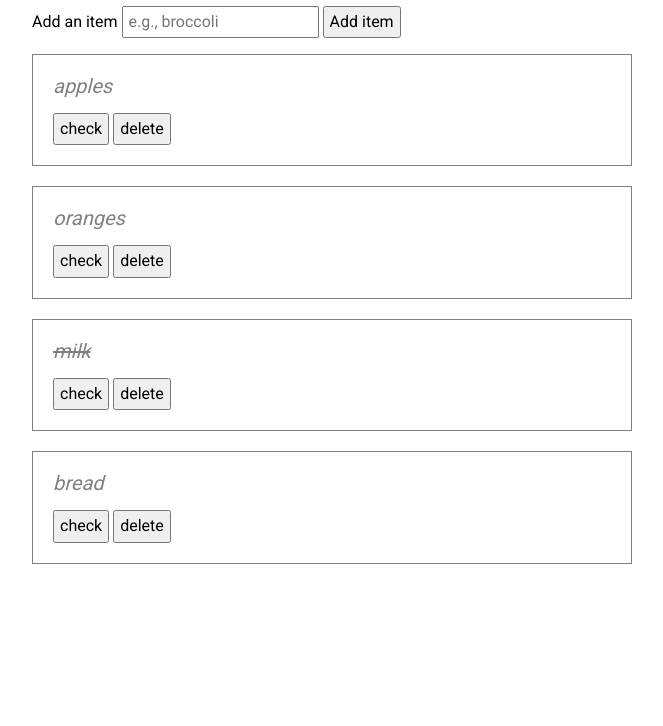
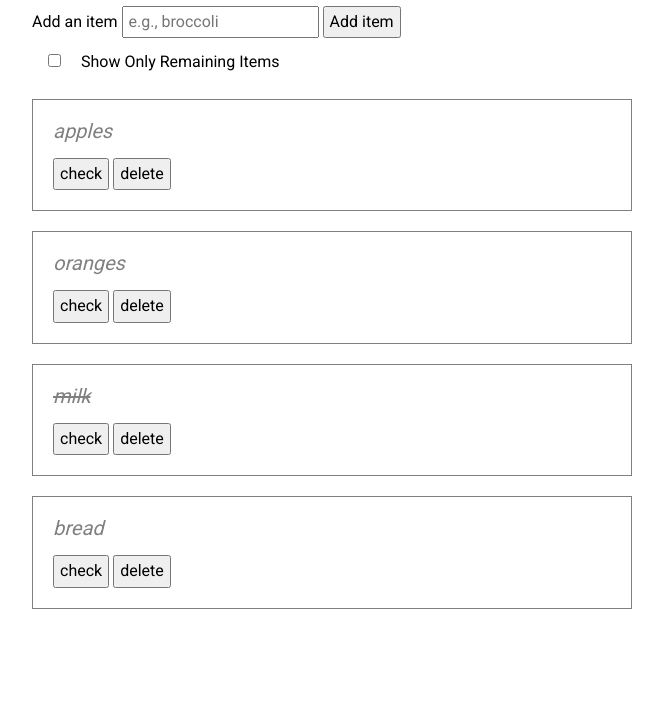
Before and after one commit to thinkful-ei27/shopping-solo-john-young, a plain HTML site: page index.html in a window 1280 px wide. Shown: the part 74-800 px from the top of the page, without its empty margins (308-971 px from the left). Drawn offline with nearby package versions, Linux system fonts and the light colour scheme.

Commit message:
Added checkbox logic

```diff
--- a/index.css
+++ b/index.css
@@ -49,3 +49,7 @@
   .shopping-item__checked {
     text-decoration: line-through;
   }
+
+  #checkbox {
+    margin: 16px;
+  }
--- a/index.html
+++ b/index.html
@@ -16,6 +16,7 @@
             <input type="text" name="shopping-list-entry" class="js-shopping-list-entry" placeholder="e.g., broccoli">
             <button type="submit">Add item</button>
         </form>
+        <input type="checkbox" name="isChecked" id="checkbox" value="all"> Show Only Remaining Items
         <ul class="shopping-list js-shopping-list">
         </ul>
     </div>
--- a/index.js
+++ b/index.js
@@ -2,13 +2,30 @@
 
 /* global $ */
 
-const STORE = [
-  {name: 'apples', checked: false},
-  {name: 'oranges', checked: false},
-  {name: 'milk', checked: true},
-  {name: 'bread', checked: false}
-];
+const STATE = {
+  STORE: [
+    {name: 'apples', checked: false},
+    {name: 'oranges', checked: false},
+    {name: 'milk', checked: true},
+    {name: 'bread', checked: false}
+  ],
+  checkedItems: 'all'
+};
 
+const {STORE} = STATE;
+let {checkedItems} = STATE;
+
+function handleCheckedBoxTicked() {
+  $('#checkbox').on('click', function(e) {
+    let checkboxState = $(e.target).prop('checked');
+    if (checkboxState) {
+      checkedItems = 'remaining';
+    } else {
+      checkedItems = 'all';
+    }
+    renderShoppingList();
+  });
+}
 
 function generateItemElement(item, itemIndex, template) {
   return `
@@ -25,11 +42,21 @@ function generateItemElement(item, itemIndex, template) {
     </li>`;
 }
 
+function getCheckedOrUnchecked() {
+
+}
 
 function generateShoppingItemsString(shoppingList) {
-  console.log('Generating shopping list element');
+  let remaining = shoppingList.filter(item => item.checked === false);
+  let answer = [];
 
-  const items = shoppingList.map((item, index) => generateItemElement(item, index));
+  if (checkedItems === 'remaining') {
+    answer = remaining;
+  } else {
+    answer = shoppingList;
+  }
+
+  const items = answer.map((item, index) => generateItemElement(item, index));
 
   return items.join('');
 }
@@ -108,6 +135,7 @@ function handleShoppingList() {
   handleNewItemSubmit();
   handleItemCheckClicked();
   handleDeleteItemClicked();
+  handleCheckedBoxTicked();
 }
 
 // when the page loads, call `handleShoppingList`
```
